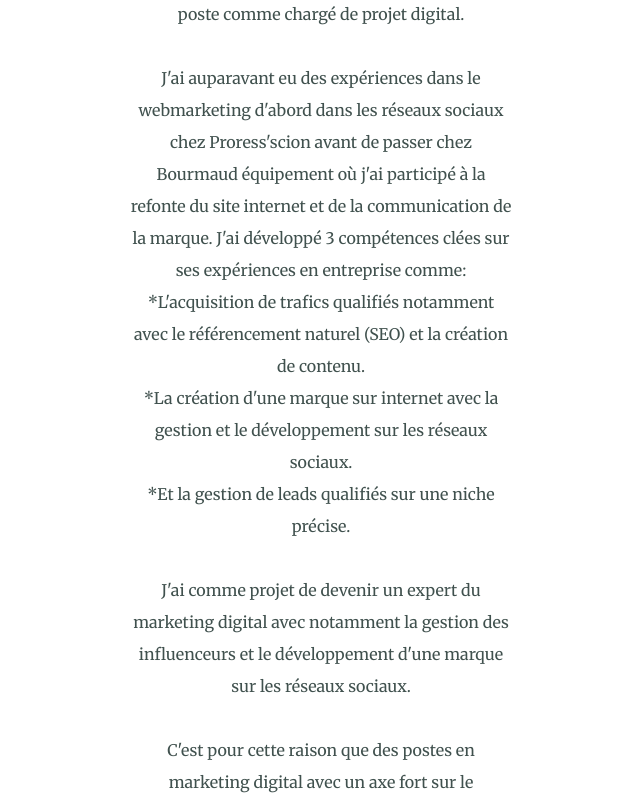
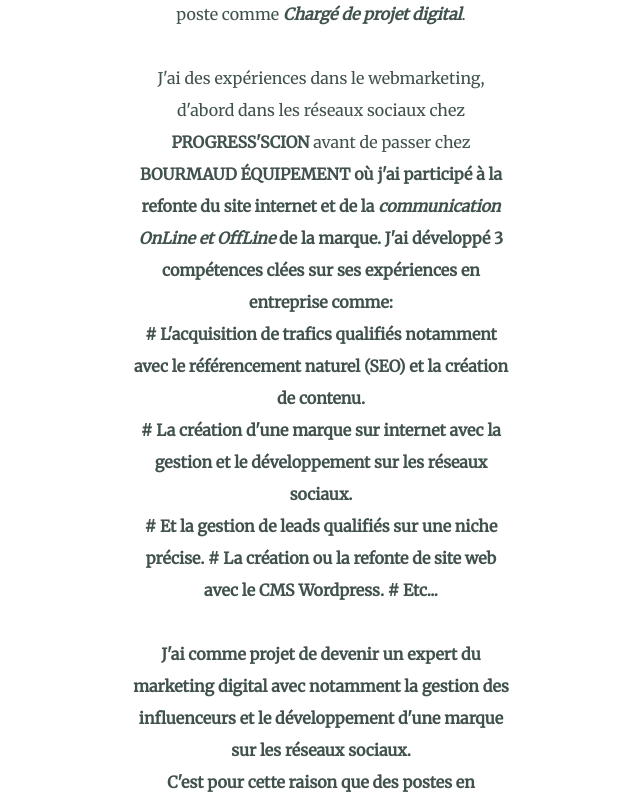
Before and after one commit to Dymendl20/Violon-d-Ingres, a plain HTML site: page index.html in a window 1280 px wide. Shown: the part 1228-2032 px from the top of the page, without its empty margins (319-959 px from the left). Drawn offline with Linux system fonts and the light colour scheme.

Commit message:
Update index.html

```diff
--- a/index.html
+++ b/index.html
@@ -22,15 +22,17 @@
         <img src="lionjuda.jpg" alt="lion-of-judah">
         <h2>Salut.</h2>
         <p class="intro">
-          Je m'appelle Benjamin, je suis actuellement demandeur d'emploi, et je cherche activement un poste comme chargé de projet digital.
+          Je m'appelle Benjamin, je suis actuellement demandeur d'emploi, et je cherche activement un poste comme <i><b>Chargé de projet digital</b></i>.
           <br><br>
-          J'ai auparavant eu des expériences dans le webmarketing d'abord dans les réseaux sociaux chez Proress'scion avant de passer chez Bourmaud équipement où j'ai participé à la refonte du site internet et de la communication de la marque.
+          J'ai des expériences dans le webmarketing, d'abord dans les réseaux sociaux chez <b>PROGRESS'SCION</b> avant de passer chez <b>BOURMAUD ÉQUIPEMENT<b> où j'ai participé à la refonte du site internet et de la <b><i>communication OnLine et OffLine</i></b> de la marque.
           J'ai développé 3 compétences clées sur ses expériences en entreprise comme:<br>
-          *L'acquisition de trafics qualifiés notamment avec le référencement naturel (SEO) et la création de contenu. <br>
-          *La création d'une marque sur internet avec la gestion et le développement sur les réseaux sociaux. <br>
-          *Et la gestion de leads qualifiés sur une niche précise.
+          # L'acquisition de trafics qualifiés notamment avec le <b>référencement naturel (SEO)</b> et la <b>création de contenu</b>. <br>
+          # La création d'une marque sur internet avec la gestion et le développement sur les <b>réseaux sociaux</b>. <br>
+          # Et la gestion de leads qualifiés sur une niche précise.
+          # La création ou la refonte de site web avec le CMS <b>Wordpress</b>.
+          # Etc...
             <br><br>
-          J'ai comme projet de devenir un expert du marketing digital avec notamment la gestion des influenceurs et le développement d'une marque sur les réseaux sociaux.<br><br>
+          J'ai comme projet de devenir un <b>expert du marketing digital</b> avec notamment la gestion des influenceurs et le développement d'une marque sur les réseaux sociaux.<br>
           C'est pour cette raison que des postes en marketing digital avec un axe fort sur le développement d'une marque sur les réseaux sociaux m'intéresse plus particulièrement.
           <br><br>
           Je souhaite évoluer dans un environnement favorisant mon développement professionnel dans le cadre d’une collaboration durable. Dans une entreprise qui sait me reconnaitre et m'accompagner dans mon parcours professionnel.
@@ -71,8 +73,8 @@
       <hr>
       <div class="contact-me">
         <h2>Pour me contacter</h2>
-        <h3>10 rue de la Colline 85140 Essarts-en-Bocage <br>📱 +33 6 01 21 35 00</h3>
-        <p class="contact-message">Vous pouvez cliquez sur le bouton bleu, <br />ci-dessous.</p>
+        <h3>10 rue de la Colline 85140 Essarts-en-Bocage <br><b>📱 +33 6 01 21 35 00</b></h3>
+        <p class="contact-message">Vous pouvez me contacter par email en cliquant sur le bouton bleu, <br />ci-dessous.</p>
         <a class="btn" href="mailto:mendybenjamin@gmail.com">CONTACTEZ MOI</a>
       </div>
     </div>
```
